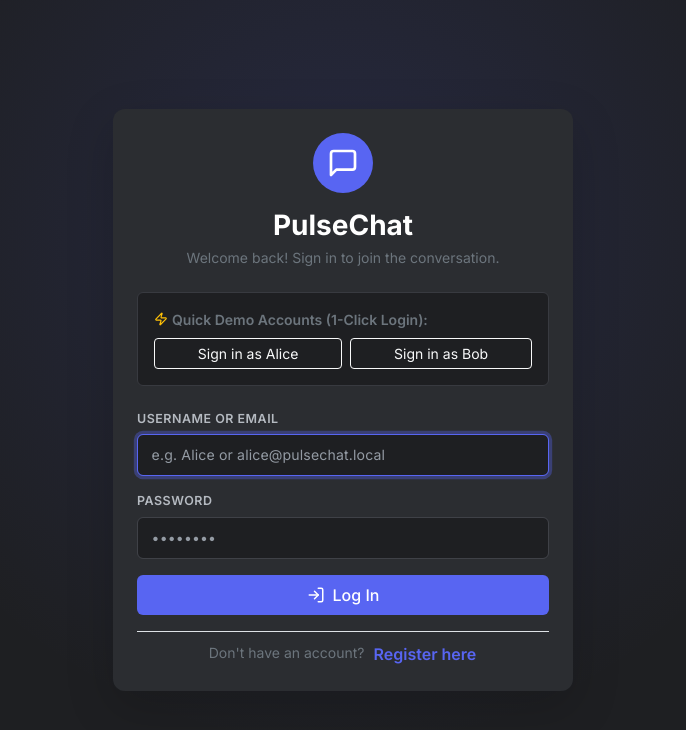
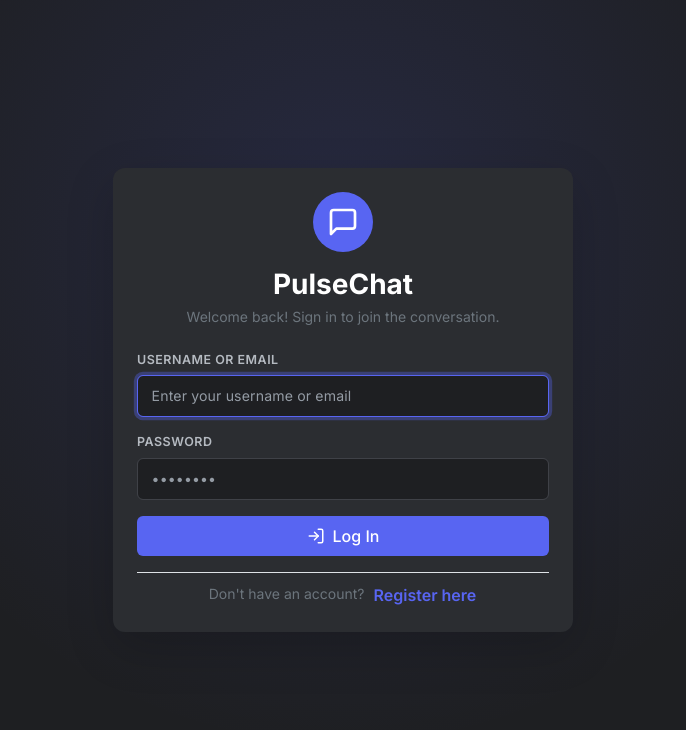
Before and after one commit to HarunUYGUC/pulse-chat, a React (Vite) app in the folder frontend/: page / in a window 1280 px wide. Shown: the top 730 px of the page, without its empty margins (297-983 px from the left). Built offline with nearby package versions, Linux system fonts and the light colour scheme.

Commit message:
refactor(auth): remove quick demo login buttons and clean up auth page

```diff
--- a/frontend/src/components/auth/AuthPage.tsx
+++ b/frontend/src/components/auth/AuthPage.tsx
@@ -1,6 +1,6 @@
 import React, { useState } from 'react';
 import { useAuthStore } from '../../store/authStore';
-import { MessageSquare, LogIn, UserPlus, Zap } from 'lucide-react';
+import { MessageSquare, LogIn, UserPlus } from 'lucide-react';
 
 export const AuthPage: React.FC = () => {
   const [isLogin, setIsLogin] = useState(true);
@@ -60,33 +60,6 @@ export const AuthPage: React.FC = () => {
     }
   };
 
-  // Quick Demo Login Helper for rapid dual-browser / dual-user testing
-  const handleQuickDemo = async (demoUsername: string) => {
-    clearError();
-    setLocalError(null);
-    const demoPassword = 'Password123!';
-    const demoEmail = `${demoUsername.toLowerCase()}@pulsechat.local`;
-
-    try {
-      // Try login first
-      await login({ usernameOrEmail: demoUsername, password: demoPassword });
-    } catch {
-      // If login fails, auto-register demo user
-      try {
-        await register({
-          username: demoUsername,
-          email: demoEmail,
-          password: demoPassword,
-          avatarUrl: `https://api.dicebear.com/7.x/initials/svg?seed=${demoUsername}&backgroundColor=5865f2`,
-          inviteCode: 'PULSE-DEMO',
-        });
-      } catch (err: unknown) {
-        const message = err instanceof Error ? err.message : 'Demo account creation failed.';
-        setLocalError(message);
-      }
-    }
-  };
-
   return (
     <div
       className="w-100 vh-100 overflow-y-auto"
@@ -129,32 +102,6 @@ export const AuthPage: React.FC = () => {
             </p>
           </div>
 
-          {/* Quick Demo Login Buttons */}
-          <div className="mb-4 p-3 rounded" style={{ backgroundColor: '#1e1f22', border: '1px solid #383a40' }}>
-            <div className="d-flex align-items-center gap-1 text-secondary small mb-2 fw-semibold">
-              <Zap size={14} className="text-warning" />
-              <span>Quick Demo Accounts (1-Click Login):</span>
-            </div>
-            <div className="d-flex gap-2">
-              <button
-                type="button"
-                className="btn btn-sm btn-outline-light flex-grow-1"
-                onClick={() => handleQuickDemo('Alice')}
-                disabled={isLoading}
-              >
-                Sign in as Alice
-              </button>
-              <button
-                type="button"
-                className="btn btn-sm btn-outline-light flex-grow-1"
-                onClick={() => handleQuickDemo('Bob')}
-                disabled={isLoading}
-              >
-                Sign in as Bob
-              </button>
-            </div>
-          </div>
-
           {(error || localError) && (
             <div className="alert alert-danger py-2 px-3 small border-0 mb-3" role="alert">
               {error || localError}
@@ -170,7 +117,7 @@ export const AuthPage: React.FC = () => {
               <input
                 type="text"
                 className="form-control pc-input"
-                placeholder={isLogin ? 'e.g. Alice or alice@pulsechat.local' : 'Choose a username (min 3 chars)'}
+                placeholder={isLogin ? 'Enter your username or email' : 'Choose a username (min 3 chars)'}
                 value={username}
                 onChange={(e) => setUsername(e.target.value)}
                 autoFocus
```
Also changed, not shown: 1 other file (tests, documents, lock files or other folders).
